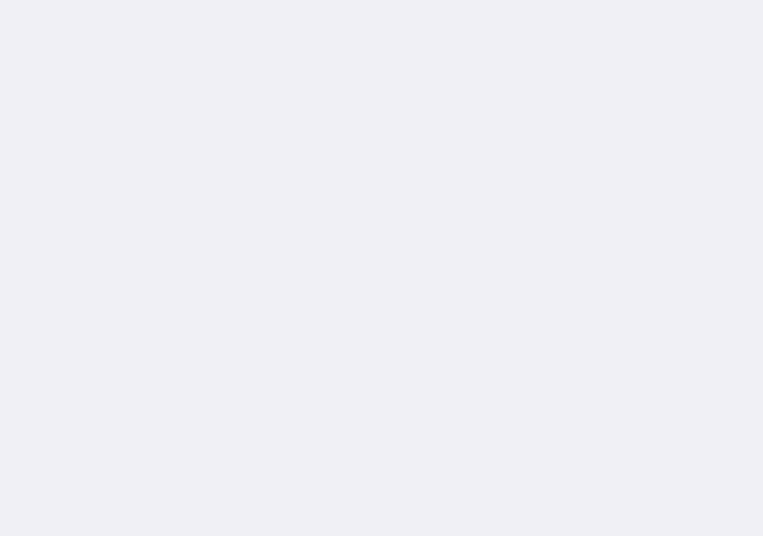
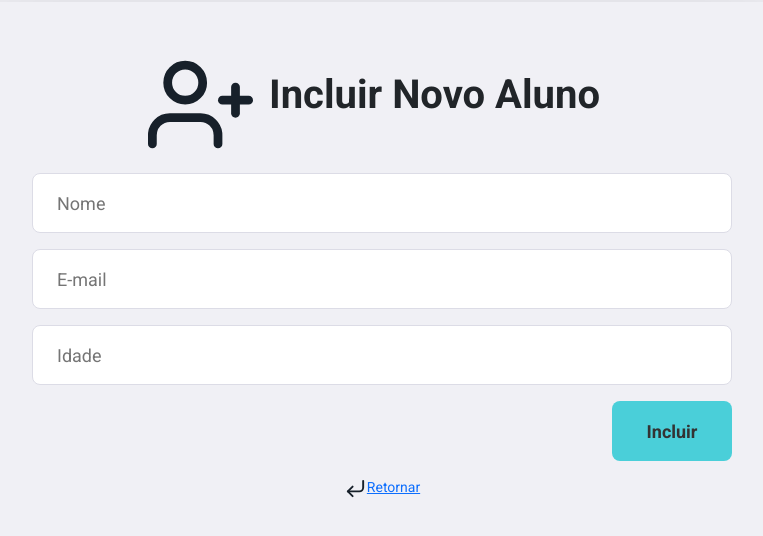
Before and after one commit to vsaguiar/web-api-aspnet-react, a React (Create React App) app: page /aluno/novo/0 in a window 1280 px wide. Before the commit this address had no page. Shown: the part 124-660 px from the top of the page, without its empty margins (258-1021 px from the left). Built offline with nearby package versions, Linux system fonts and the light colour scheme.

Commit message:
iniciando a criação da tela de inclusão de aluno

```diff
--- a/src/pages/Alunos/index.js
+++ b/src/pages/Alunos/index.js
@@ -13,7 +13,7 @@
                 <img src={logoCadastro} alt="Cadastro" />
                 <span className="me-2">Bem-vindo</span>
 
-                <Link className="button" to="aluno/novo">Novo Aluno</Link>
+                <Link className="button" to="/aluno/novo/0">Novo Aluno</Link>
                 <button type="button" title="Sair do Sistema">
                     <FiLogOut size={35} color="#17202a" />
                 </button>
--- /dev/null
+++ b/src/pages/NovoAluno/index.js
@@ -0,0 +1,28 @@
+import React from "react";
+import './style.css';
+import { FiCornerDownLeft, FiUserPlus } from 'react-icons/fi';
+import { Link } from "react-router-dom";
+
+export default function NovoAluno() {
+    return (
+        <div className="novo-aluno-container">
+            <div className="content">
+                <section className="form">
+                    <FiUserPlus size="105" color="#17202a" />
+                    <span className="m-3">Incluir Novo Aluno</span>
+
+                </section>
+                <form>
+                    <input placeholder="Nome" />
+                    <input placeholder="E-mail" />
+                    <input placeholder="Idade" />
+                    <button className="button mb-3" type="submit">Incluir</button>
+                    <Link className="back-link" to="/alunos">
+                        <FiCornerDownLeft size="23" color="#17202a" />
+                        Retornar
+                    </Link>
+                </form>
+            </div>
+        </div>
+    );
+}
--- /dev/null
+++ b/src/pages/NovoAluno/style.css
@@ -0,0 +1,85 @@
+.novo-aluno-container {
+    width: 100%;
+    max-width: 800px;
+    height: 100vh;
+    margin: 0 auto;
+    display: flex;
+    align-items: center;
+    justify-content: center; /* Alterado para centralizar */
+}
+
+.novo-aluno-container .content {
+    width: 100%;
+    padding: 50px;
+    box-shadow: 0 0 100px rgba(0, 0, 0, 0.1);
+    border-radius: 8px;
+    display: flex;
+    flex-direction: column; /* Adicionado para garantir a orientação vertical */
+    align-items: center;
+}
+
+.novo-aluno-container form {
+    width: 100%; /* Ocupar toda a largura do conteúdo */
+    display: flex;
+    flex-direction: column; /* Adicionado para garantir a orientação vertical */
+    align-items: center;
+}
+
+.novo-aluno-container form button {
+    width: 120px;
+    margin-left: auto;
+}
+
+.novo-aluno-container section span {
+    font-size: 40px;
+    font-weight: bold;
+
+}
+
+/*
+.novo-aluno-container .content section {
+    width: 100%;
+    max-width: 380px;
+}
+
+.novo-aluno-container section.form{
+    width: 100%;
+    max-width: 350px;
+    margin-right: 30px;
+}
+
+.novo-aluno-container section.form img {
+    width: 45%;
+    margin-left: auto;
+    margin-right: auto;
+    display: block;
+}
+
+.novo-aluno-container .content section h1{
+    margin: 64px 0 32px;
+    font-size: 32px;
+}
+
+.novo-aluno-container .content section p {
+    font-size: 18px;
+    color: #737380;
+    line-height: 32px;
+}
+
+.novo-aluno-container .content form {
+    width: 100%;
+    max-width: 450px;
+}
+
+.novo-aluno-container .content form input {
+    margin-top: 8px;
+} */
+
+@media (max-width: 570px) {
+    .novo-aluno-container .content span {
+        font-size: 20px;
+    }
+    .form {
+        width: 120%;
+    }
+}
--- a/src/routes.js
+++ b/src/routes.js
@@ -2,6 +2,7 @@
 import { BrowserRouter as Router, Routes, Route } from "react-router-dom";
 import Login from './pages/Login';
 import Alunos from './pages/Alunos';
+import NovoAluno from './pages/NovoAluno';
 
 export default function Rotas() {
     return (
@@ -9,6 +10,7 @@
             <Routes>
                 <Route path='/' element={<Login />} />
                 <Route path='/alunos' element={<Alunos />} />
+                <Route path='/aluno/novo/:alunoid' element={<NovoAluno />} />
             </Routes>
         </Router>
     );
```
